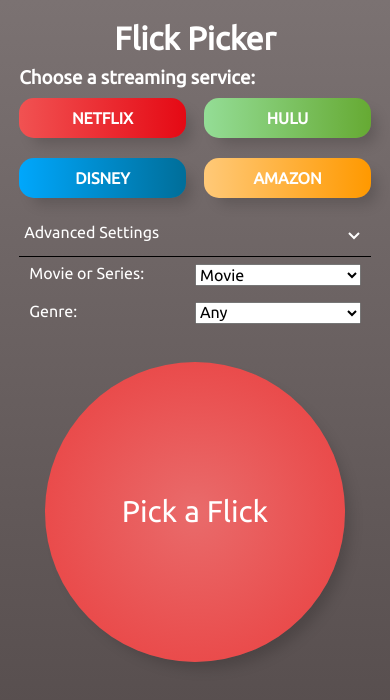
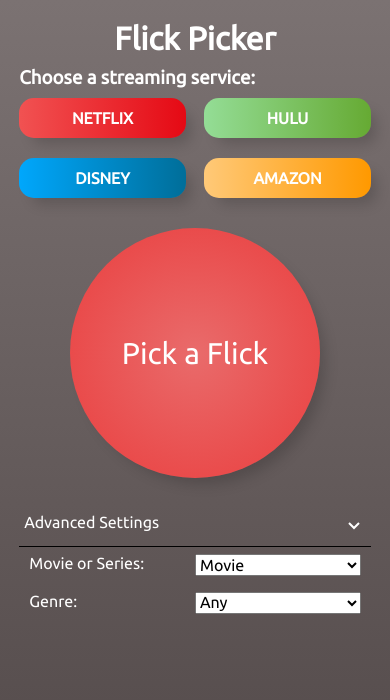
Before and after one commit to lukegronert/Flick-Picker, a React (Create React App) app: page / in a window 390 px wide. Shown: the top 700 px of the page. Built offline with nearby package versions, Linux system fonts and the light colour scheme; no server answers.

Commit message:
Changed layout. Made generate flick button smaller on mobile. Removed margins for movie title and switched it from h1 to h2

```diff
--- a/src/App.js
+++ b/src/App.js
@@ -141,11 +141,11 @@
               <StreamButton brand="amazon" setService={setService}/>
             </div>
           </section>
+          <section className="generate-button-section">
+            <GenerateButton pickFlick={pickFlick} service={service} movieOrSeries={movieOrSeries} genre={genre} />
+          </section>
           <section className="advanced-settings-section">
             <AdvancedSettings setMovieOrSeries={setMovieOrSeries} setGenre={setGenre} />
-          </section>
-          <section className="generate-button-section">
-            <GenerateButton pickFlick={pickFlick} service={service} movieOrSeries={movieOrSeries} genre={genre} />
           </section>
         </section>
       </div>
--- a/src/components/MovieCard.js
+++ b/src/components/MovieCard.js
@@ -22,7 +22,7 @@
                     <img src={correctImage} alt={`Image for ${title}`}></img>
                 </section>
                 <section className="details">
-                    <h1>{title}</h1>
+                    <h2>{title}</h2>
                     <p>Cast: {cast.map((member, index) => {
                         {/* index ? ', ' : ' ' -> Skips first member because 0 is false
                             Puts a comma and space before every member
--- a/src/styles/generateButton.css
+++ b/src/styles/generateButton.css
@@ -1,7 +1,7 @@
 .generate-button {
   border-radius: 100%;
-  height: 300px;
-  width: 300px;
+  height: 250px;
+  width: 250px;
   color: white;
   font-size: 30px;
   border: none;
--- a/src/styles/movieCard.css
+++ b/src/styles/movieCard.css
@@ -1,5 +1,9 @@
 .movie-display-container {
   margin: auto 0;
+}
+
+.movie-display-container h2 {
+  margin: 0;
 }
 
 .image-details-section {
```
Also changed, not shown: package.json (+7 -1 lines), 1 other file (tests, documents, lock files or other folders).
